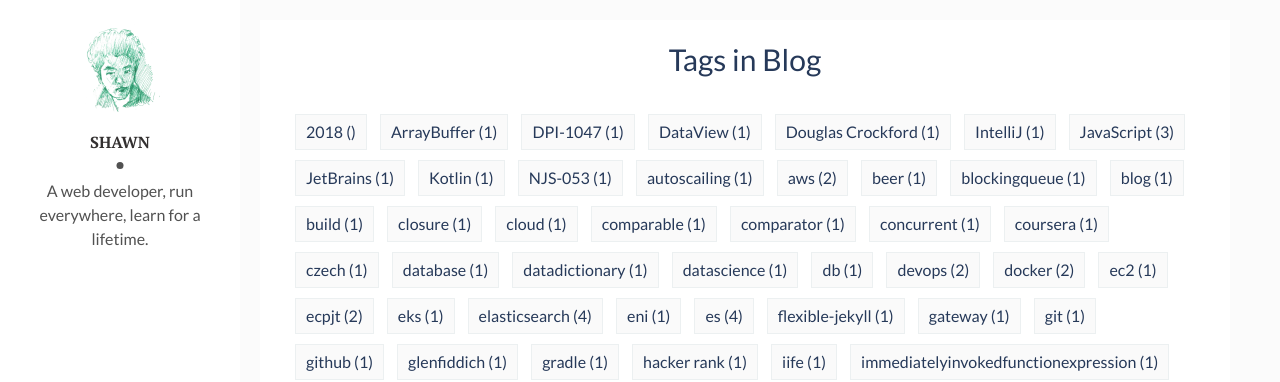
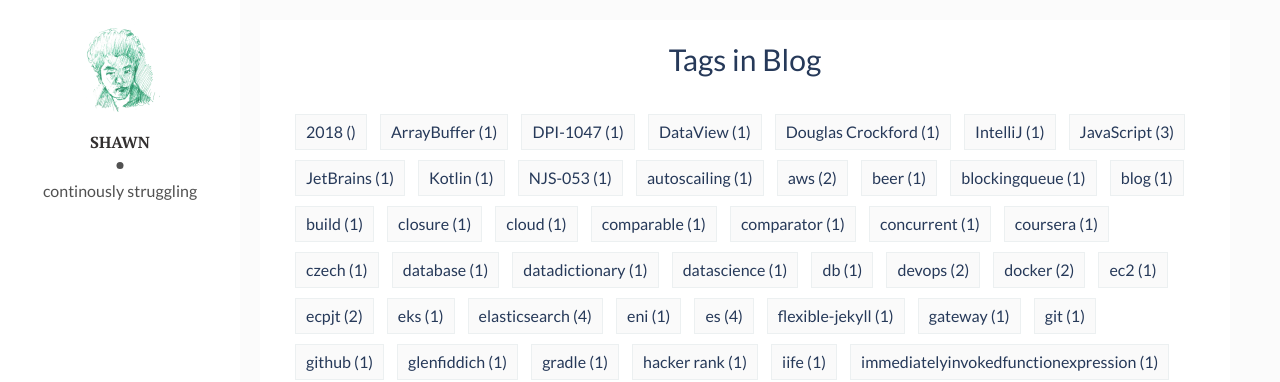
Before and after one commit to sshplendid/sshplendid.github.io, a Jekyll site: the page built from tags.html, in a window 1280 px wide. Shown: the top 382 px of the page. Built offline with Jekyll 4.4.1, drawn with Linux system fonts in a browser that asks for light colours.

Commit message:
Update _config.yml

```diff
--- a/_config.yml
+++ b/_config.yml
@@ -40,7 +40,7 @@
 ## Author Settings
 author: Shawn # add your name
 author-img: about/me.png # add your photo
-about-author: A web developer, run everywhere, learn for a lifetime.
+about-author: continously struggling
 social-twitter: via_SSH
 social-facebook: # add your Facebook handle
 social-github: sshplendid
```
